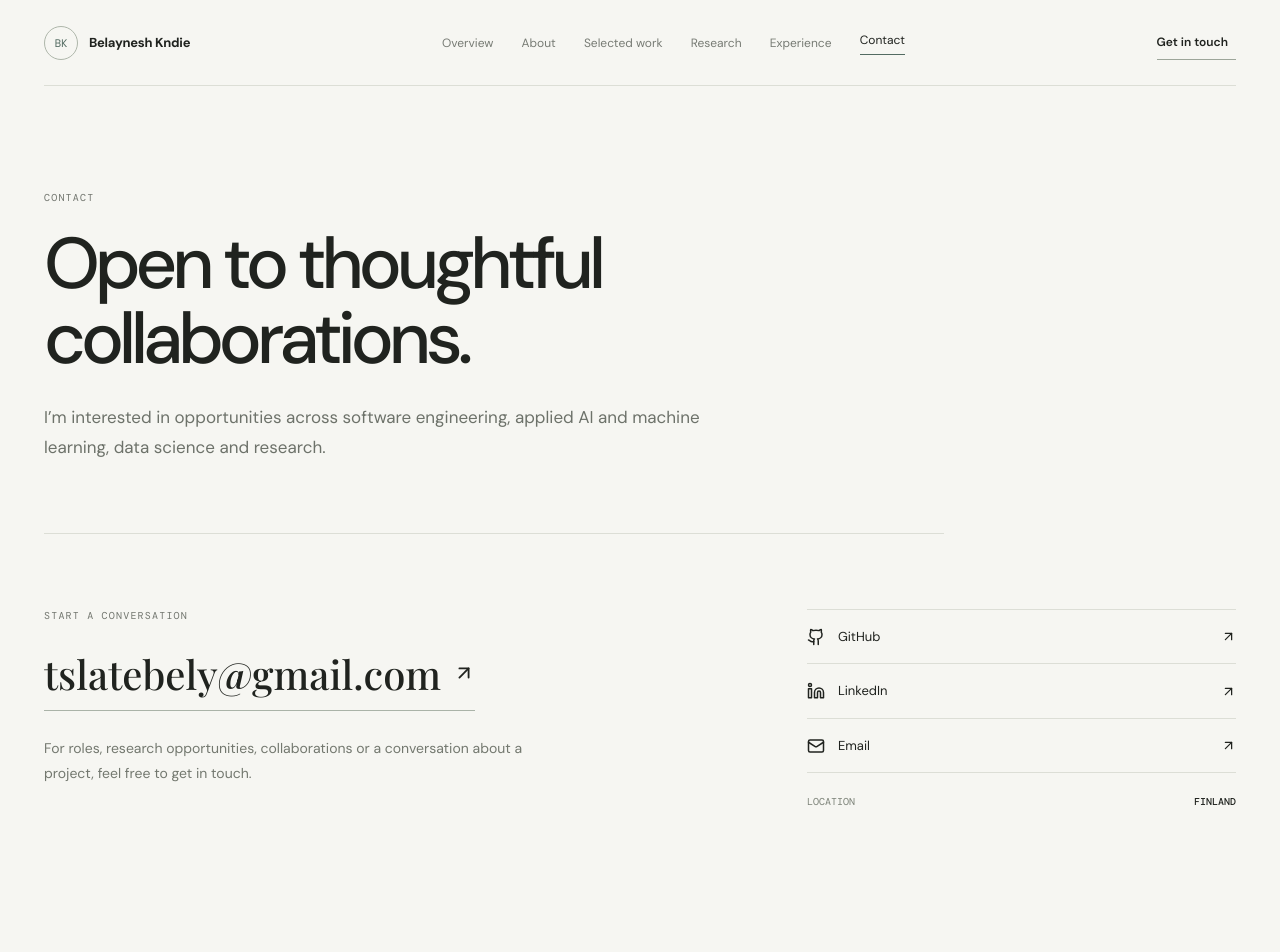
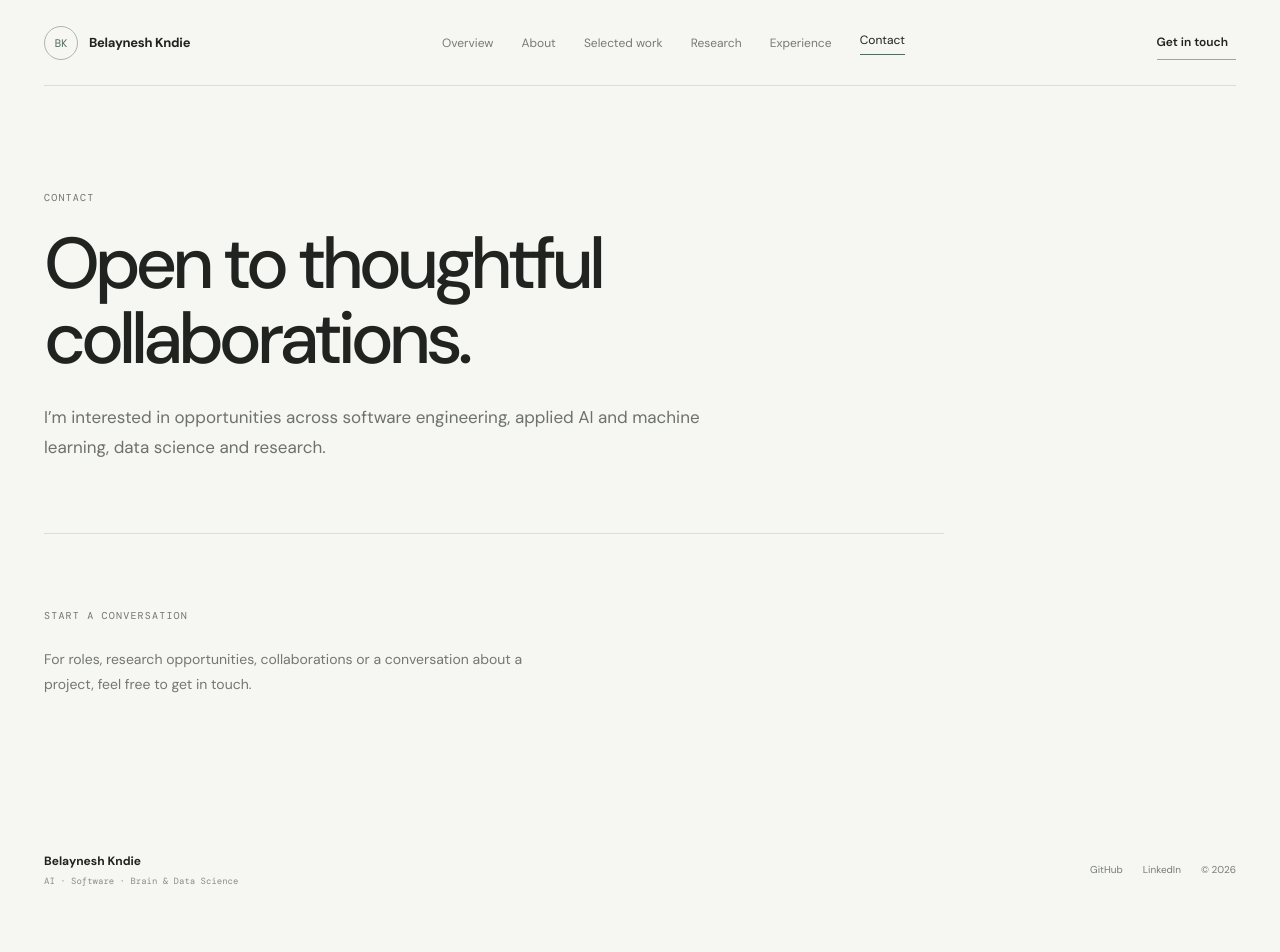
Before and after one commit to bely-lab/Prortfolio_website, a React (Vite) app: page /contact in a window 1280 px wide. Shown: the top 952 px of the page. After the commit the page ends 922 px from the top, so only its background shows below. Built offline with nearby package versions, Linux system fonts and the light colour scheme; a web font is replaced by a local one.

Commit message:
initial draft

```diff
--- a/src/pages/Contact.tsx
+++ b/src/pages/Contact.tsx
@@ -1,4 +1,4 @@
-import { ArrowUpRight, Github, Linkedin, Mail } from "lucide-react";
+//import { ArrowUpRight, Github, Linkedin, Mail } from "lucide-react";
 import { PageIntro } from "../components/PageIntro";
 
 export default function Contact() {
@@ -12,15 +12,15 @@ export default function Contact() {
       <div className="contact-layout">
         <div className="contact-main">
           <p className="eyebrow">Start a conversation</p>
-          <a className="email-link" href="mailto:tslatebely@gmail.com">tslatebely@gmail.com <ArrowUpRight size={22} /></a>
+          {/* <a className="email-link" href="mailto:tslatebely@gmail.com">tslatebely@gmail.com <ArrowUpRight size={22} /></a> */}
           <p className="contact-copy">For roles, research opportunities, collaborations or a conversation about a project, feel free to get in touch.</p>
         </div>
-        <div className="contact-details">
+        {/* <div className="contact-details">
           <a href="https://github.com/bely-lab" target="_blank" rel="noreferrer"><Github size={18} /><span>GitHub</span><ArrowUpRight size={15} /></a>
           <a href="https://www.linkedin.com/in/belaynesh-m-kndie-207649220/" target="_blank" rel="noreferrer"><Linkedin size={18} /><span>LinkedIn</span><ArrowUpRight size={15} /></a>
           <a href="mailto:tslatebely@gmail.com"><Mail size={18} /><span>Email</span><ArrowUpRight size={15} /></a>
           <div className="contact-location"><span>Location</span><strong>Finland</strong></div>
-        </div>
+        </div> */}
       </div>
     </>
   );
```
